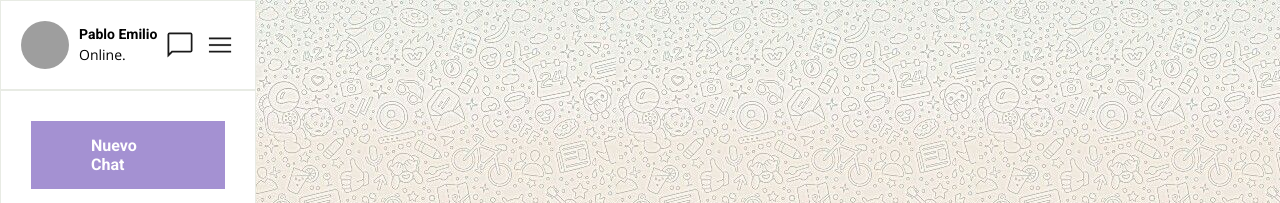
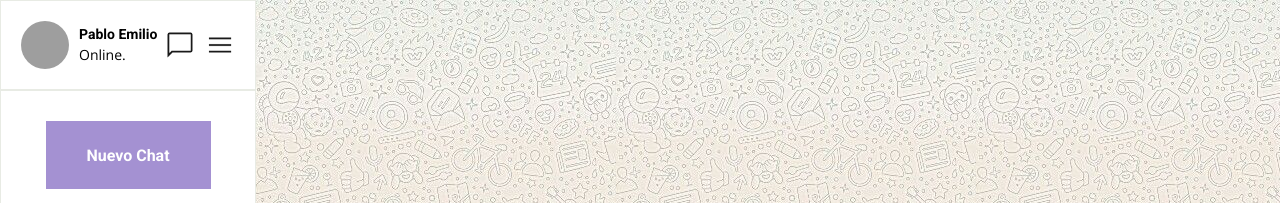
Before and after one commit to pablozambrano97/flexbox, a plain HTML site: page index.html in a window 1280 px wide. Shown: the top 203 px of the page. Drawn offline with nearby package versions, Linux system fonts and the light colour scheme; grey boxes are pictures that could not be loaded.

Commit message:
modificacion button nuevo chat

```diff
--- a/assets/css/style4.css
+++ b/assets/css/style4.css
@@ -102,9 +102,13 @@
 
 .button{
     color: white;
-    padding: 15px 60px;
+    height: 68px;
+    width: 165px;
     background-color: #A491D2;
     text-decoration: none;
+    display: flex;
+    justify-content: center;
+    align-items: center;
 }
 
 .chat{
```
